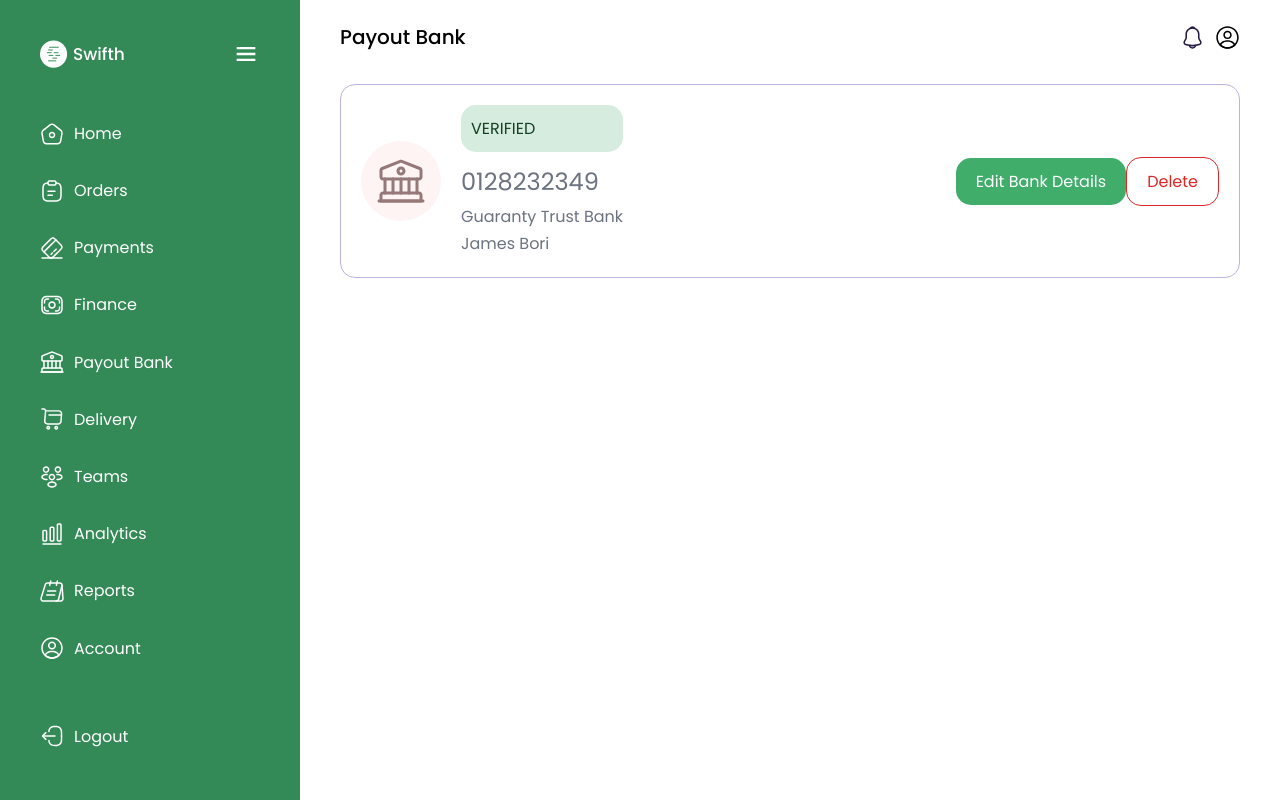
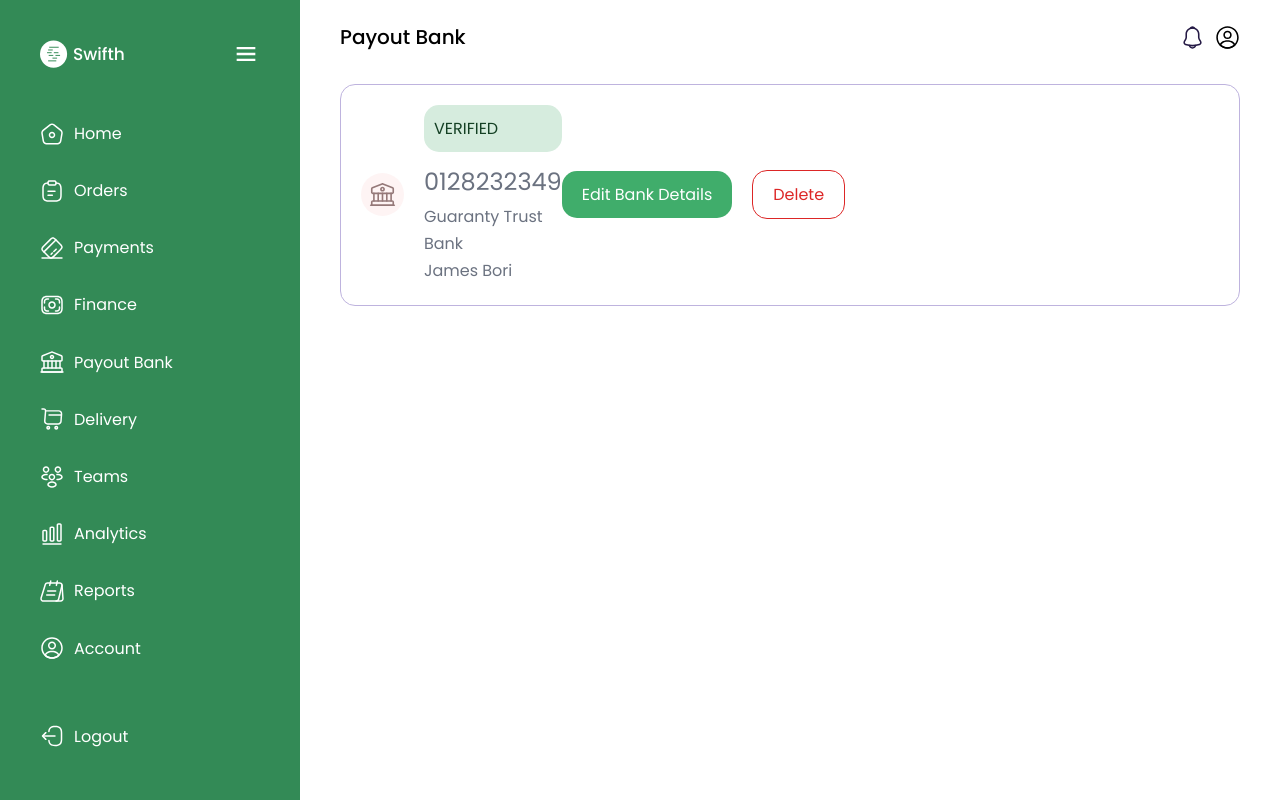
Before and after one commit to projects-for-clients/swifth, a React (Vite) app: page /dashboard/payoutBank in a window 1280 px wide. Built offline with nearby package versions, Linux system fonts and the light colour scheme.

Commit message:
working on payout bank

```diff
--- a/src/pages/PayoutBank.tsx
+++ b/src/pages/PayoutBank.tsx
@@ -34,7 +34,7 @@ function PayoutBank() {
               </div>
             </div>
 
-            <div>
+            <div className='flex w-full gap-8 items-center'>
                 <button className='btn rounded-3xl text-white bg-color-primary capitalize'>Edit Bank details</button>
                 <button className='btn rounded-3xl text-red-600 border border-red-600 capitalize'>Delete</button>
             </div>
```
